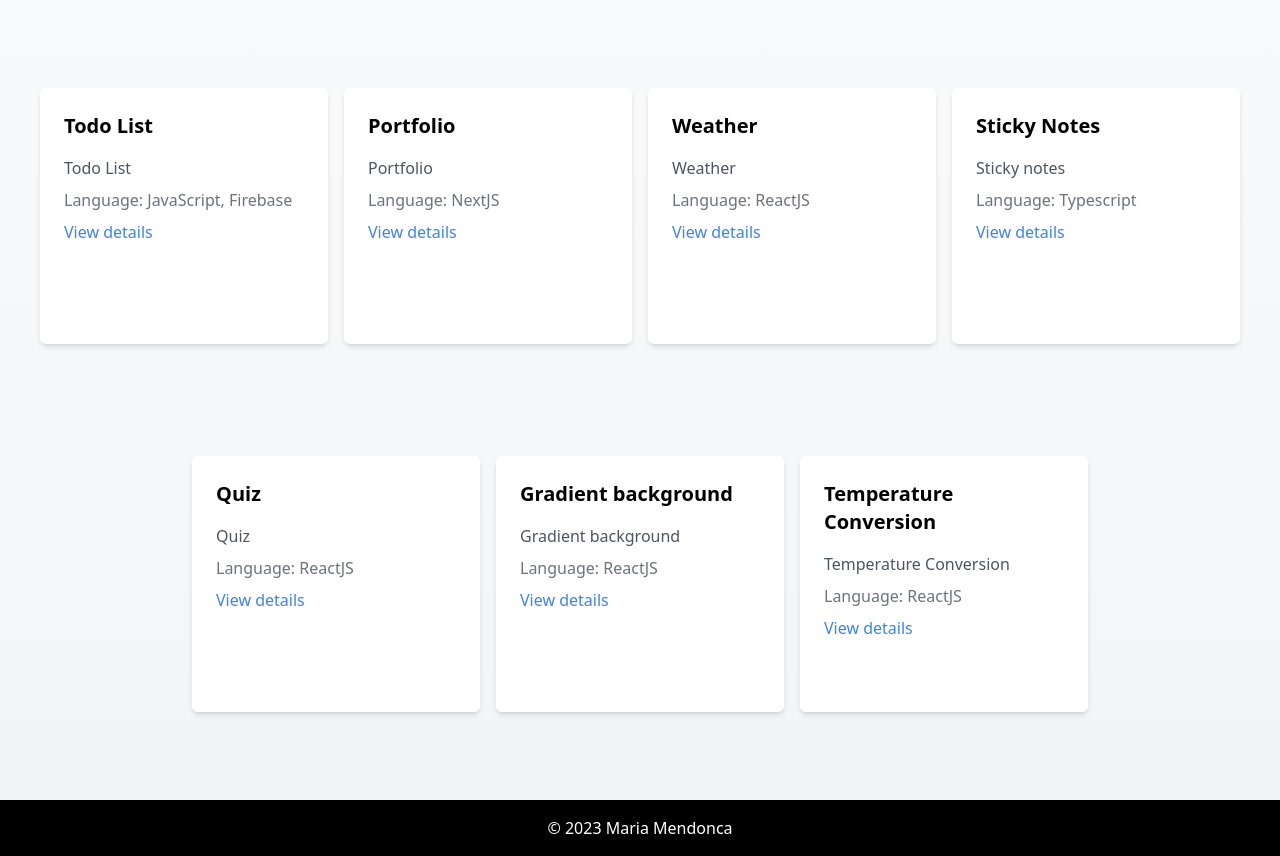
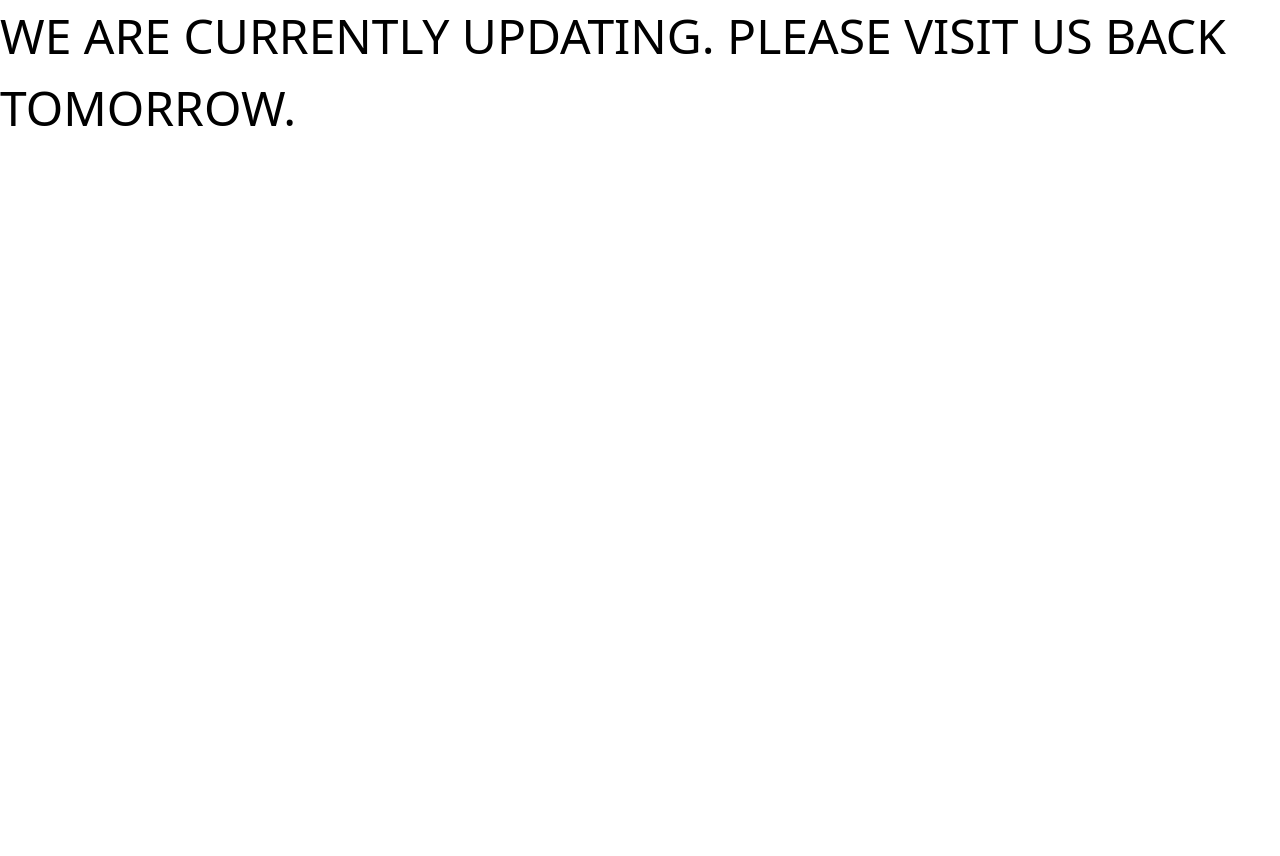
Before and after one commit to mendoncamaria/projects-list, a React (Vite) app: page / in a window 1280 px wide. After the commit the page ends 800 px from the top, so only its background shows below. Built offline with nearby package versions, Linux system fonts and the light colour scheme.

Commit message:
Live downtime

```diff
--- a/src/App.tsx
+++ b/src/App.tsx
@@ -1,10 +1,11 @@
-import Card from './components/card';
-import { cardsData } from './data/arrayConstants';
+// import Card from './components/card';
+// import { cardsData } from './data/arrayConstants';
 
 function App() {
   return (
     <>
-      <div className="wrapper">
+    <h1 style={{fontSize: '3rem'}}>WE ARE CURRENTLY UPDATING. PLEASE VISIT US BACK TOMORROW.</h1>
+      {/* <div className="wrapper">
         <div className="bg-gradient-to-b from-gray-50 to-gray-100 min-h-screen flex flex-wrap items-center justify-center p-8">
           {cardsData.map((card, index) => (
             <div key={index} className="w-full sm:w-1/2 md:w-1/4 p-2">
@@ -15,7 +16,7 @@ function App() {
       </div>
       <footer className="bg-black text-white text-center py-4">
         &copy; 2023 Maria Mendonca
-      </footer>
+      </footer> */}
     </>
   );
 }
```
